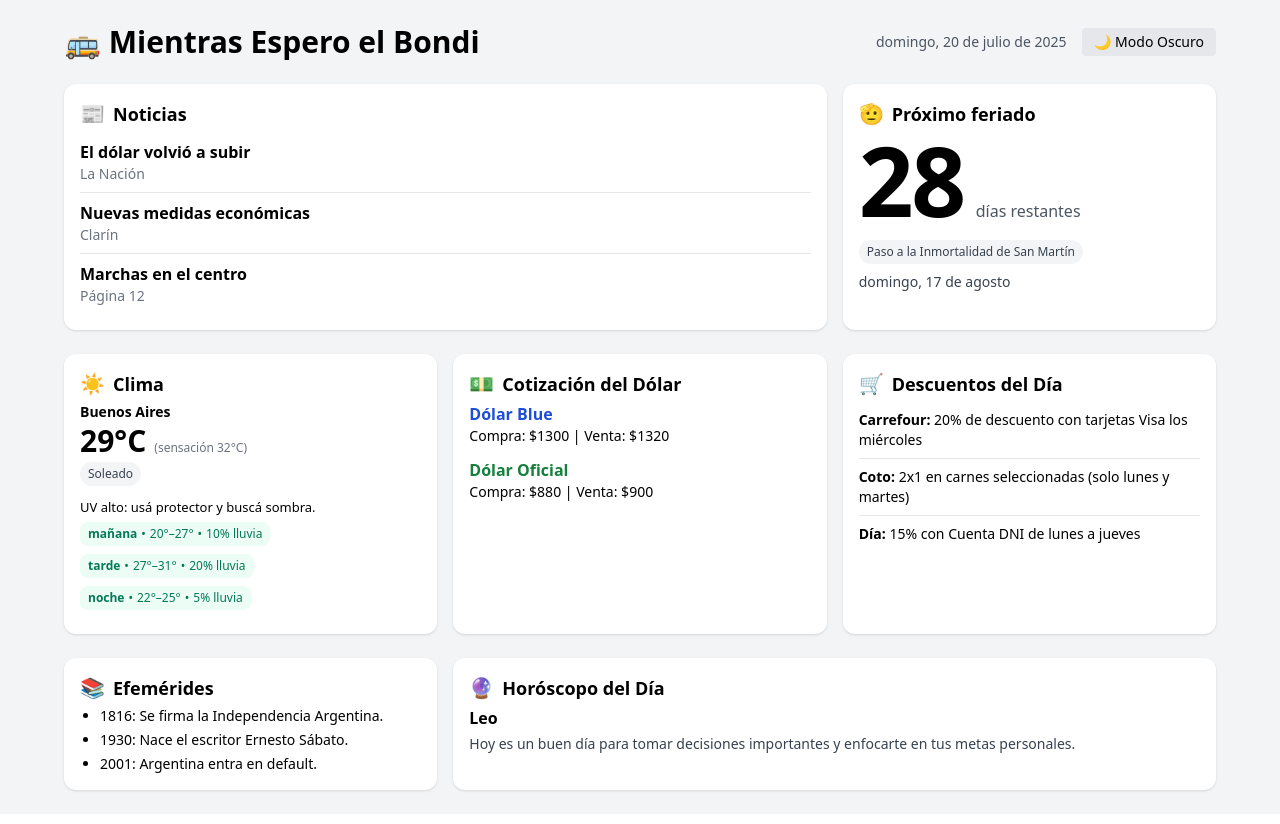
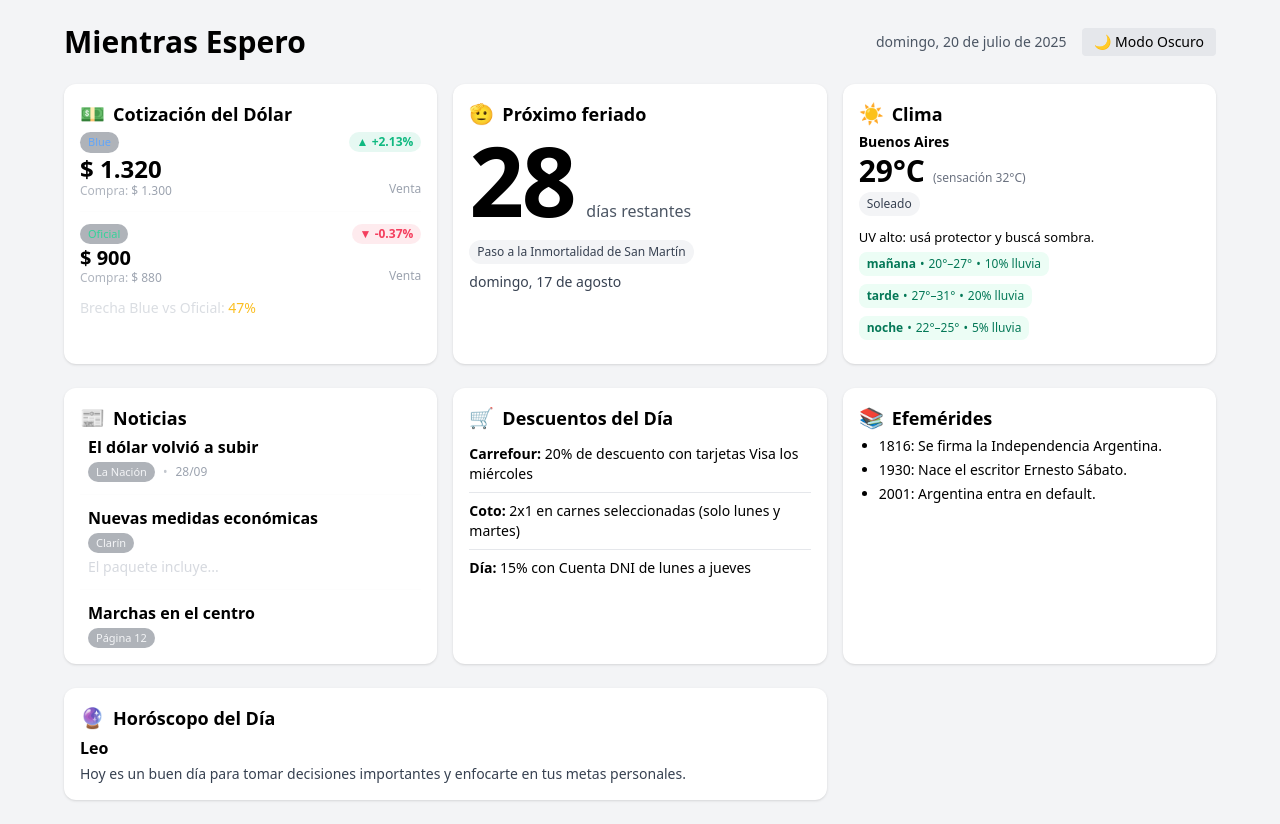
Before and after one commit to kalaniz0018/mientras-espero-el-bondi, a React (Vite) app: page / in a window 1280 px wide. Built offline with nearby package versions, Linux system fonts and the light colour scheme.

Commit message:
modulño de dolar

```diff
--- a/src/App.tsx
+++ b/src/App.tsx
@@ -1,9 +1,9 @@
 import { useEffect, useState } from "react";
 import { Weather } from "./components/Weather/Weather";
-import { News } from "./components/News";
+import { News } from "./components/News/News";
 import { Efemerides } from "./components/Efemerides";
 import { NextFeriado } from "./components/NextFeriado/NextFeriado";
-import { Dolar } from "./components/Dolar";
+import { Dolar } from "./components/Dolar/Dolar";
 import { Horoscopo } from "./components/Horoscopo";
 import { Descuentos } from "./components/Descuentos";
 
@@ -36,7 +36,7 @@ function App() {
       <div className="w-full max-w-6xl">
         <div className="flex flex-col sm:flex-row sm:items-center sm:justify-between mb-6 gap-3">
           <h1 className="text-3xl font-bold text-center sm:text-left">
-            🚌 Mientras Espero el Bondi
+             Mientras Espero
           </h1>
 
           <div className="flex flex-col sm:flex-row sm:items-center sm:gap-4">
@@ -59,10 +59,11 @@ function App() {
         </div>
 
         <div className="grid grid-cols-1 sm:grid-cols-2 lg:grid-cols-3 gap-x-4 gap-y-6">
-          <News className="sm:col-span-2" />
+          <Dolar className="sm:col-span-1"/>
+
           <NextFeriado />
           <Weather />
-          <Dolar />
+          <News  />
           <Descuentos />
           <Efemerides />
 
--- a/src/components/Dolar.tsx
+++ /dev/null
@@ -1,25 +0,0 @@
-import React from "react";
-import { Card } from "./UI/Card";
-
-export const Dolar: React.FC = () => {
-  const blue = { tipo: "Blue", compra: 1300, venta: 1320 };
-  const oficial = { tipo: "Oficial", compra: 880, venta: 900 };
-
-  return (
-    <Card title="Cotización del Dólar" icon="💵">
-      <div className="mb-3">
-        <h3 className="font-semibold text-blue-700">Dólar Blue</h3>
-        <p className="text-sm">
-          Compra: ${blue.compra} | Venta: ${blue.venta}
-        </p>
-      </div>
-
-      <div>
-        <h3 className="font-semibold text-green-700">Dólar Oficial</h3>
-        <p className="text-sm">
-          Compra: ${oficial.compra} | Venta: ${oficial.venta}
-        </p>
-      </div>
-    </Card>
-  );
-};
--- /dev/null
+++ b/src/components/Dolar/Dolar.tsx
@@ -0,0 +1,135 @@
+// src/components/Dolar/Dolar.tsx
+import React from "react";
+import { Card } from "../UI/Card";
+
+/** ---- Tipos ---- */
+type Rate = {
+  name: "Blue" | "Oficial" | (string & {});
+  buy: number;   // compra
+  sell: number;  // venta
+  changePct?: number; // variación intradía en %, ej: +2.1 / -0.8
+  href?: string;      // fuente opcional
+};
+
+type DolarProps = {
+  className?: string;
+  rates?: Rate[];        // si no viene, usamos mock local
+  updatedAtText?: string; // ej: "actualizado hace 5 min"
+};
+
+/** ---- Helpers simples (mantener en el mismo archivo) ---- */
+const formatARS = (n: number) =>
+  new Intl.NumberFormat("es-AR", {
+    style: "currency",
+    currency: "ARS",
+    maximumFractionDigits: 0,
+  }).format(n);
+
+const roundPct = (n: number) => `${n > 0 ? "+" : ""}${n.toFixed(2)}%`;
+
+/** Pill de variación ↑ / ↓ (opcional) */
+const ChangePill: React.FC<{ value?: number }> = ({ value }) => {
+  if (value == null) return null;
+  const up = value > 0;
+  const color = up ? "text-emerald-500 bg-emerald-500/10" : "text-rose-500 bg-rose-500/10";
+  const icon = up ? "▲" : "▼";
+  return (
+    <span
+      className={`inline-flex items-center gap-1 px-2 py-0.5 rounded-full text-xs font-semibold ${color}`}
+      title="Variación intradía"
+    >
+      {icon} {roundPct(value)}
+    </span>
+  );
+};
+
+/** Una fila de cotización (Blue / Oficial) */
+const RateRow: React.FC<{ rate: Rate; highlight?: boolean }> = ({ rate, highlight }) => {
+  const Wrapper: React.ElementType = rate.href ? "a" : "div";
+  const accent =
+    rate.name === "Blue"
+      ? "text-blue-400"
+      : rate.name === "Oficial"
+      ? "text-emerald-400"
+      : "text-gray-300";
+
+  return (
+    <li className="py-3 first:pt-0 last:pb-0">
+      <Wrapper
+        href={rate.href}
+        target={rate.href ? "_blank" : undefined}
+        rel={rate.href ? "noopener noreferrer" : undefined}
+        className="group block rounded-md px-2 -mx-2 hover:bg-white/5 focus:outline-none focus:ring-2 focus:ring-emerald-500/40 transition"
+      >
+        {/* Encabezado: chip + variación */}
+        <div className="flex items-center justify-between">
+          <span
+            className={`inline-flex items-center rounded-full bg-gray-700/40 px-2 py-0.5 text-[11px] font-medium ${accent}`}
+          >
+            {rate.name}
+          </span>
+          <ChangePill value={rate.changePct} />
+        </div>
+
+        {/* Venta grande + compra chica */}
+        <div className="mt-1 flex items-baseline justify-between gap-3">
+          <div>
+            <div className={`leading-none ${highlight ? "text-2xl font-extrabold" : "text-xl font-bold"}`}>
+              {formatARS(rate.sell)}
+            </div>
+            <div className="text-xs text-gray-400 mt-0.5">
+              <span className="opacity-80">Compra:</span> {formatARS(rate.buy)}
+            </div>
+          </div>
+
+          {/* Indicador de "Venta" para claridad */}
+          <span className="text-xs text-gray-400 self-end mb-0.5">Venta</span>
+        </div>
+      </Wrapper>
+    </li>
+  );
+};
+
+export const Dolar: React.FC<DolarProps> = ({ className = "", rates, updatedAtText }) => {
+  // Mock por defecto (podés reemplazarlo por datos reales cuando tengas API)
+  const data: Rate[] =
+    rates ??
+    [
+      { name: "Blue", buy: 1300, sell: 1320, changePct: +2.13, href: "https://dolarito.ar" },
+      { name: "Oficial", buy: 880, sell: 900, changePct: -0.37, href: "https://dolarito.ar" },
+    ];
+
+  const blue = data.find((r) => r.name.toLowerCase() === "blue");
+  const oficial = data.find((r) => r.name.toLowerCase() === "oficial");
+
+  const brecha =
+    blue && oficial ? Math.round(((blue.sell - oficial.sell) / oficial.sell) * 100) : null;
+
+  return (
+    <div className={className}>
+      <Card title="Cotización del Dólar" icon="💵">
+        {/* Texto de actualización (opcional) */}
+        {updatedAtText && (
+          <div className="mb-2 text-xs text-gray-400">{updatedAtText}</div>
+        )}
+
+        {/* Lista de tasas (Blue destacado arriba) */}
+        <ul className="divide-y divide-gray-200/10 dark:divide-gray-700/40">
+          {blue && <RateRow rate={blue} highlight />}
+          {oficial && <RateRow rate={oficial} />}
+          {/* Si mañana querés agregar MEP/CCL, simplemente pusheás más RateRow acá */}
+        </ul>
+
+        {/* Brecha (si aplica) */}
+        {brecha != null && (
+          <div className="mt-3 text-sm text-gray-300">
+            <span className="opacity-80">Brecha Blue vs Oficial:</span>{" "}
+            <span className={brecha >= 30 ? "text-amber-400" : "text-gray-100"}>
+              {brecha}%
+            </span>
+          </div>
+        )}
+      </Card>
+    </div>
+  );
+};
--- a/src/components/News.tsx
+++ /dev/null
@@ -1,24 +0,0 @@
-import React from "react";
-import { mockNews } from "../mocks/mockData";
-import { Card } from "./UI/Card";
-
-type NewsProps = {
-  className?: string;
-};
-
-export const News: React.FC<NewsProps> = ({ className = "" }) => {
-  return (
-    <div className={className}>
-      <Card title="Noticias" icon="📰">
-        <ul className="divide-y divide-gray-200 dark:divide-gray-700 max-h-64 overflow-auto">
-          {mockNews.map((item, idx) => (
-            <li key={idx} className="py-2">
-              <p className="font-semibold">{item.title}</p>
-              <p className="text-sm text-gray-500">{item.source}</p>
-            </li>
-          ))}
-        </ul>
-      </Card>
-    </div>
-  );
-};
--- /dev/null
+++ b/src/components/News/News.tsx
@@ -0,0 +1,81 @@
+import React from "react";
+import { mockNews } from "../../mocks/mockData";
+import { Card } from "../UI/Card";
+
+// Estructura extensible: los campos extra son opcionales
+type NewsItem = {
+  title: string;
+  source: string;
+  url?: string;
+  summary?: string;
+  publishedAt?: string;
+};
+
+type NewsProps = {
+  className?: string;
+  limit?: number; // cuántas mostrar (por defecto 6)
+};
+
+// Subcomponente local para una fila (en el mismo archivo para no fragmentar de más)
+const NewsRow: React.FC<{ item: NewsItem }> = ({ item }) => {
+  const Wrapper: React.ElementType = item.url ? "a" : "div";
+
+  return (
+    <li className="py-3 first:pt-0 last:pb-0">
+      <Wrapper
+        href={item.url}
+        target={item.url ? "_blank" : undefined}
+        rel={item.url ? "noopener noreferrer" : undefined}
+        className="group block rounded-md px-2 hover:bg-white/5 focus:outline-none focus:ring-2 focus:ring-emerald-500/40 transition"
+        aria-label={item.title}
+      >
+        {/* Título */}
+        <p className="font-semibold leading-snug group-hover:underline break-words">
+          {item.title}
+        </p>
+
+        {/* Fuente + fecha (si existe) */}
+        <div className="mt-1 flex items-center gap-2 text-xs text-gray-400">
+          <span className="inline-flex items-center rounded-full bg-gray-700/40 px-2 py-0.5 text-[11px] font-medium text-gray-100 dark:bg-gray-700/60">
+            {item.source}
+          </span>
+          {item.publishedAt && (
+            <>
+              <span className="opacity-60">•</span>
+              <span>{item.publishedAt}</span>
+            </>
+          )}
+        </div>
+
+        {/* Bajada (si existe) */}
+        {item.summary && (
+          <p className="mt-1 text-sm text-gray-300/90 break-words">
+            {item.summary}
+          </p>
+        )}
+      </Wrapper>
+    </li>
+  );
+};
+
+export const News: React.FC<NewsProps> = ({ className = "", limit = 6 }) => {
+  const items: NewsItem[] = mockNews.slice(0, limit);
+
+  return (
+    <div className={className}>
+      <Card title="Noticias" icon="📰">
+        {items.length === 0 ? (
+          <div className="text-sm text-gray-400 py-6 px-2">
+            No hay noticias para mostrar por ahora.
+          </div>
+        ) : (
+          <ul className="divide-y divide-gray-200/10 dark:divide-gray-700/40">
+            {items.map((item, idx) => (
+              <NewsRow key={idx} item={item} />
+            ))}
+          </ul>
+        )}
+      </Card>
+    </div>
+  );
+};
--- a/src/mocks/mockData.ts
+++ b/src/mocks/mockData.ts
@@ -17,9 +17,9 @@ export const mockWeather = {
 };
 
 export const mockNews = [
-  { title: "El dólar volvió a subir", source: "La Nación" },
-  { title: "Nuevas medidas económicas", source: "Clarín" },
-  { title: "Marchas en el centro", source: "Página 12" },
+  { title: "El dólar volvió a subir", source: "La Nación", url: "https://...", publishedAt: "28/09" },
+  { title: "Nuevas medidas económicas", source: "Clarín", url: "https://...", summary: "El paquete incluye..." },
+  { title: "Marchas en el centro", source: "Página 12", url: "https://..." },
 ];
 
 export const mockEfemerides = [
```
